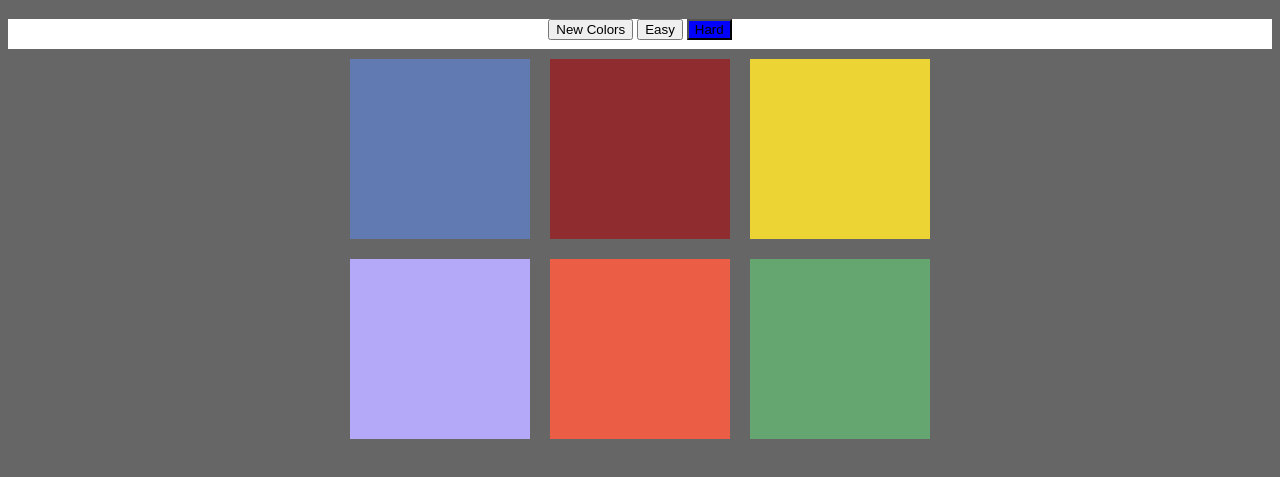
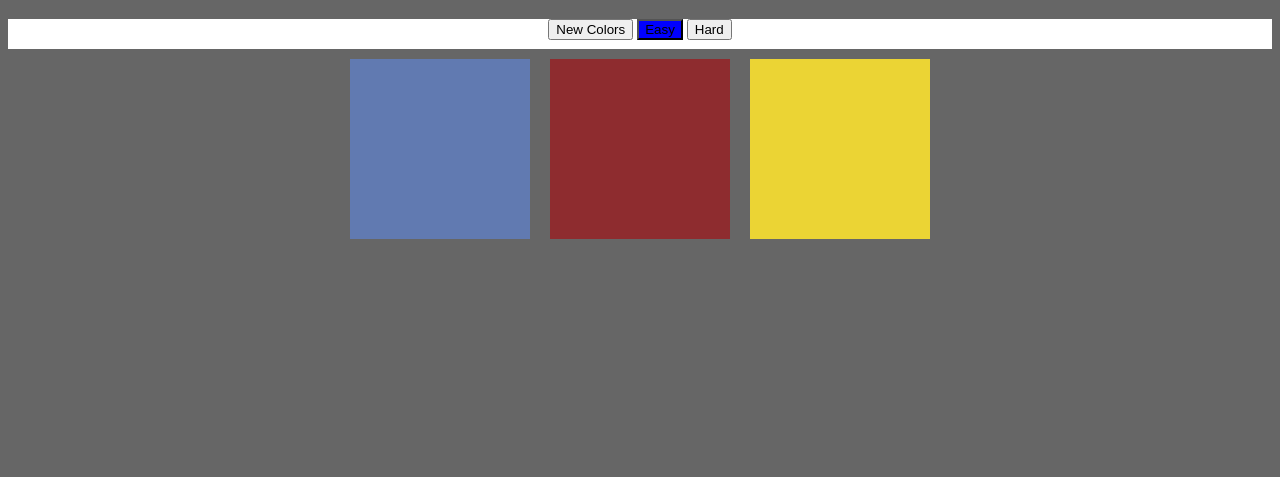
Before and after one commit to babiesinspace/Pick-The-Color, a plain HTML site: page index.html in a window 1280 px wide. Both pictures are taken after a click on the button "Easy". Shown: the part 61-538 px from the top of the page. Drawn offline with Linux system fonts and the light colour scheme.

Commit message:
add logic to ensure that when easy is selected, one of the first 3 colors must be the winner. also, toggle selected class on easy click

```diff
--- a/index.html
+++ b/index.html
@@ -16,9 +16,11 @@
     <div class="squares"></div>
     <div class="squares"></div>
     <div class="squares"></div>
-    <div class="squares"></div>
-    <div class="squares"></div>
-    <div class="squares"></div>
+    <div id="row2">
+      <div class="squares"></div>
+      <div class="squares"></div>
+      <div class="squares"></div>
+    </div>
   </div>
 
   <script type="text/javascript" src="script.js"></script>
--- a/main.css
+++ b/main.css
@@ -29,3 +29,7 @@ h1 {
 .selected {
   background-color: blue;
 }
+
+.hidden {
+  display: none;
+}
--- a/script.js
+++ b/script.js
@@ -3,6 +3,9 @@ let gradeGuess = document.getElementById("guess")
 let head = document.querySelector("h1")
 let reset = document.getElementById("reset")
 let presentColor = document.getElementById("rgb")
+let easy = document.getElementById("easy")
+let hard = document.getElementById("hard")
+let row2 = document.getElementById("row2")
 
 
 //select a number btw 0-250
@@ -17,7 +20,7 @@ function randomColor(){
 
 //out of the colors generated, select the random one to guess
 function selectColor(){
-  return squares[Math.floor(Math.random() * squares.length)].style.backgroundColor
+  return easy.classList.contains("selected") ? squares[Math.floor(Math.random() * 3)].style.backgroundColor : squares[Math.floor(Math.random() * 6)].style.backgroundColor
 }
 
 //change all squares to winning color
@@ -32,11 +35,14 @@ function showColorString(){
   presentColor.innerText = selectColor();
 }
 
+//generate random colors
+function generateColors(square){
+    square.style.backgroundColor = randomColor();
+}
 //initialize color board and judge
 function gameStart(){
   for (var i = 0; i < squares.length; i++) {
-    //assign random color
-    squares[i].style.backgroundColor = randomColor();
+    generateColors(squares[i])
     selectColor()
     showColorString();
 
@@ -64,6 +70,12 @@ reset.addEventListener("click", function(){
   gameStart();
 })
 
+easy.addEventListener("click", function(){
+
+  easy.classList.toggle("selected")
+  hard.classList.toggle("selected")
+  row2.classList.toggle("hidden")
+})
 
 //start the game on load
 gameStart();
```
